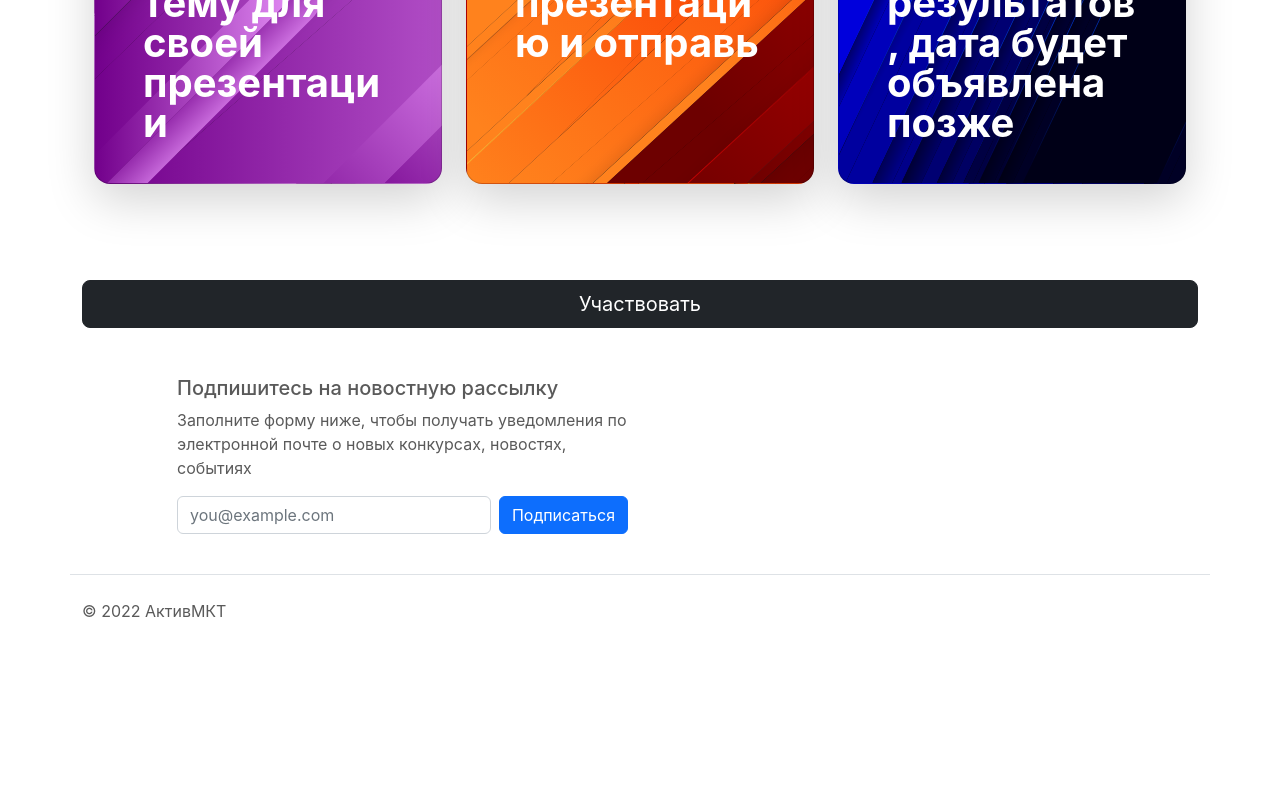
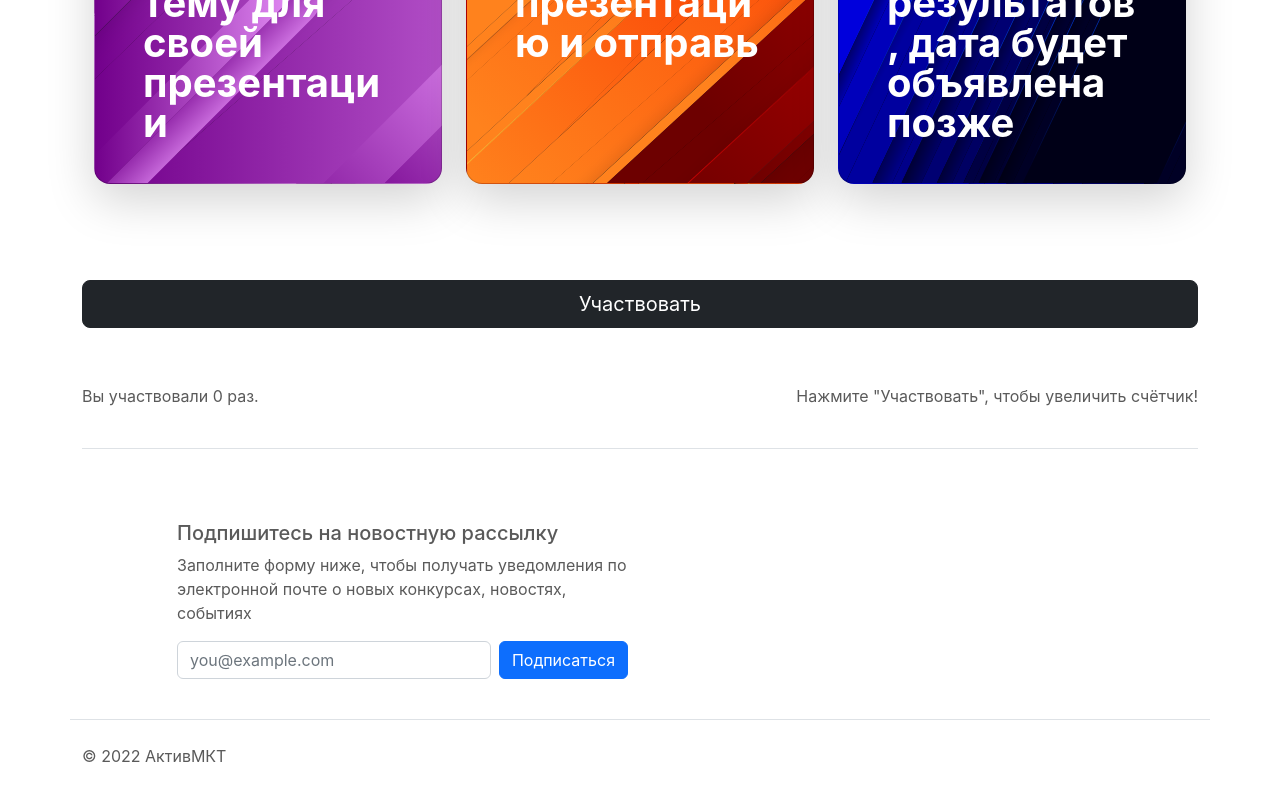
Before and after one commit to AlexC-ux/reactproject1-typescript, a React (Create React App) app: page / in a window 1280 px wide. Shown: the part 941-1741 px from the top of the page. Before the commit the page ends 1676 px from the top, so only its background shows below. Built offline with nearby package versions, Linux system fonts and the light colour scheme.

Commit message:
gamestart

```diff
--- a/src/prezi.tsx
+++ b/src/prezi.tsx
@@ -1,7 +1,15 @@
-import React from 'react';
+import React, { useEffect, useState } from 'react';
+import ReactDOM from 'react-dom';
+import { idText, JsxElement } from 'typescript';
 
 function Card(props: any) {
+
+
+
     return (
+
+
+
         <div className="col">
             <div className="card card-cover h-100 overflow-hidden text-white bg-dark rounded-4 shadow-lg" style={{ backgroundImage: "url('" + props.imageurl + "')", backgroundSize: "cover" }}>
                 <div className="d-flex flex-column h-100 p-5 pb-3 text-white text-shadow-1">
@@ -12,8 +20,36 @@ function Card(props: any) {
     );
 }
 
+function sayWin() {
+    ReactDOM.render(< h1 > Вы выиграли!
+    </h1>, document.getElementById("root"));
+}
+
 
 function ReactComponent() {
+
+    const [entrants, setEntrants] = useState(0);
+
+    useEffect(() => {
+        switch (entrants) {
+            case 1: {
+                document.querySelector("p#sometext")!.textContent = "Вы знаете как пользоваться кнопкой! Продолжайте в том же духе";
+                break;
+            }
+            case 10: {
+
+
+
+
+                const winImage = <img id="winimg" src="https://avatarko.ru/img/kartinka/5/chelovechek_4170.jpg" style={{ position: "fixed", zIndex: "999999", top: "50%", left: "45%", width: "200px" }} onClick={sayWin} />;
+
+                ReactDOM.render(winImage, document.getElementById("sometext"));
+                break;
+            }
+        }
+    }
+    );
+
     return (
         <div>
             <div className="container px-4 py-5" id="custom-cards">
@@ -27,10 +63,18 @@ function ReactComponent() {
             </div>
 
             <div className="d-grid gap-2 container">
-                <a className="btn btn-lg btn-dark" type="button" href="/кабинет">Участвовать</a>
+                <a className="btn btn-lg btn-dark" type="button" onClick={() => setEntrants(entrants + 1)}>Участвовать</a>
+                <div className="d-flex flex-column flex-sm-row justify-content-between py-4 my-4 border-bottom">
+                    <p>Вы участвовали {entrants} раз.</p>
+                    <p id="sometext" >Нажмите "Участвовать", чтобы увеличить счётчик!</p>
+                </div>
             </div>
         </div>
     );
+
+
+
+
 }
 
 export default ReactComponent;
```
